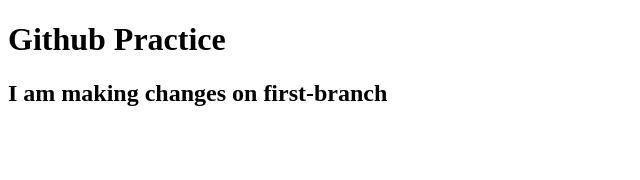
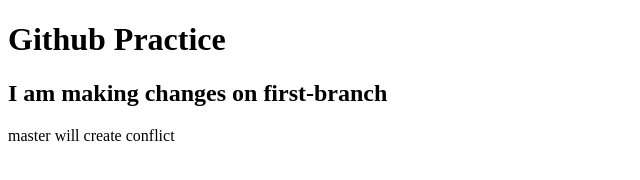
Before and after one commit to jdrichardsmern/clones-jd-ginny, a plain HTML site: page index.html in a window 1280 px wide. Shown: the whole page, without its empty margins (0-640 px from the left). Drawn offline with Linux system fonts and the light colour scheme.

Commit message:
add to index.html

```diff
--- a/index.html
+++ b/index.html
@@ -8,5 +8,6 @@
   <body>
     <h1>Github Practice</h1>
     <h2>I am making changes on first-branch</h2>
+    <p>master will create conflict</p>
   </body>
 </html>
```
